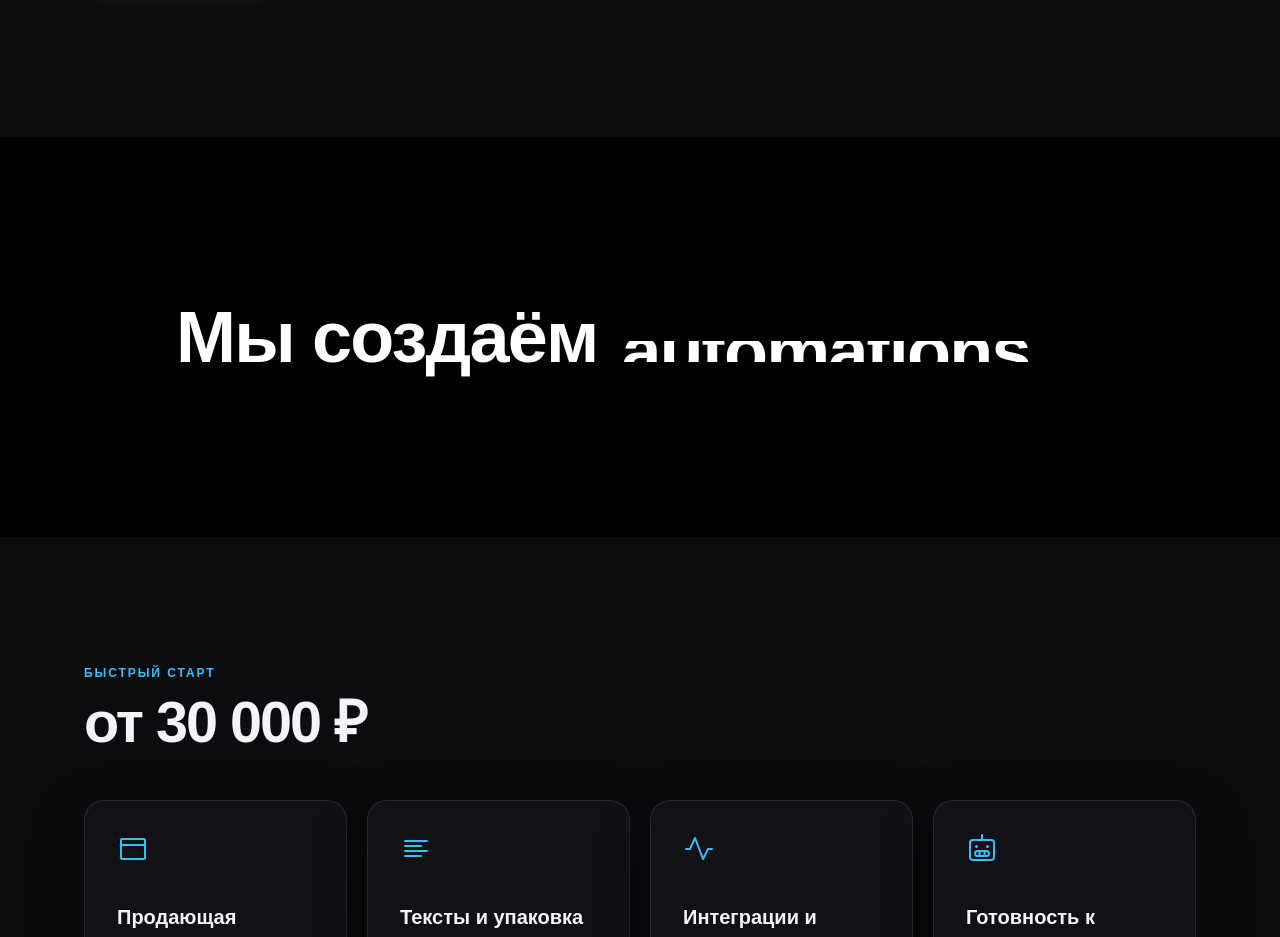
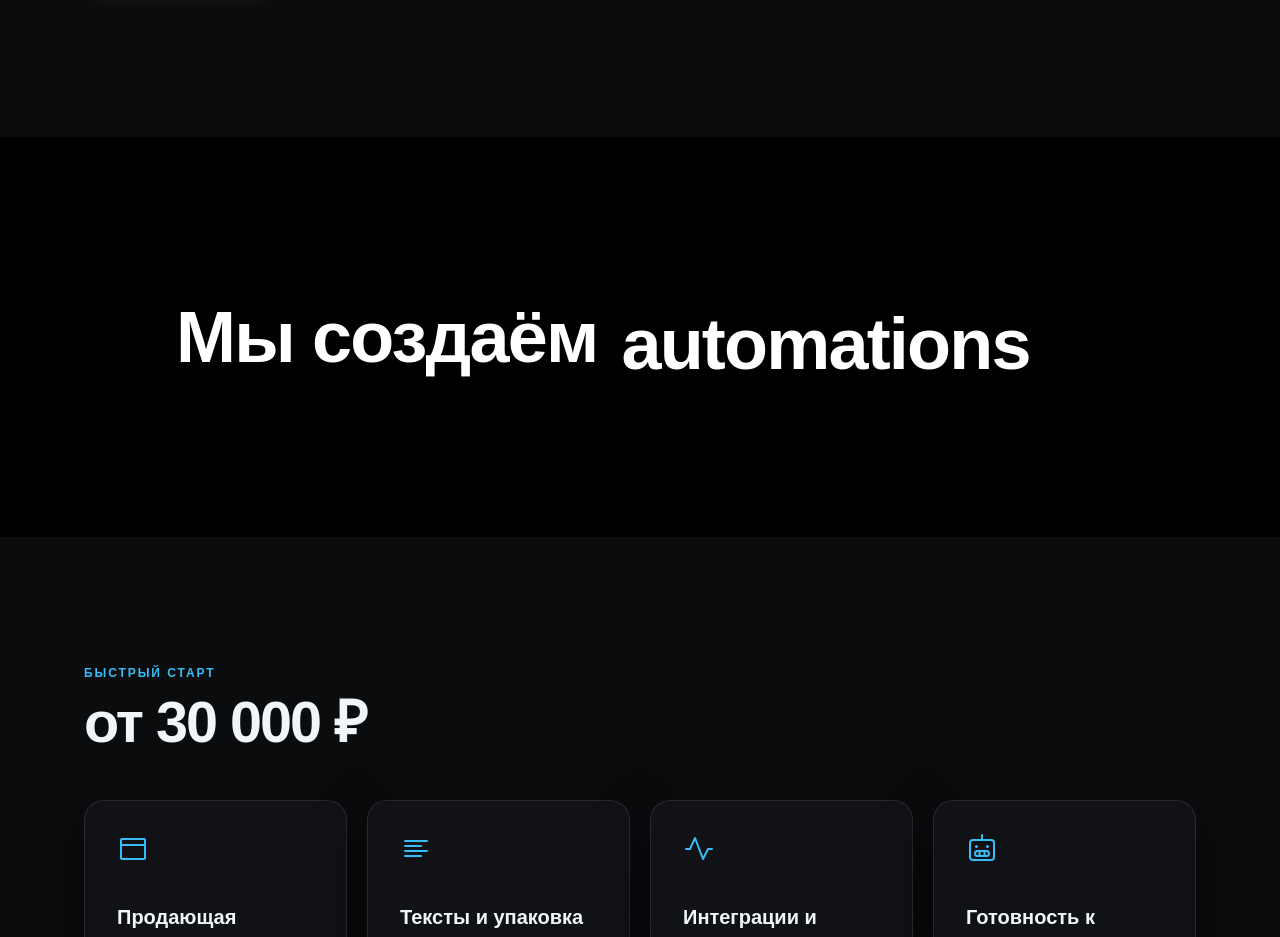
Before and after one commit to Kaaai69/nyraflow, a Next.js app: page / in a window 1280 px wide. Shown: the part 6640-7577 px from the top of the page. Built offline with nearby package versions, Linux system fonts and the light colour scheme.

Commit message:
fix: increase second animation container height to 2.2em to prevent word clipping

```diff
--- a/components/AnimatedServicesSection.tsx
+++ b/components/AnimatedServicesSection.tsx
@@ -31,7 +31,6 @@ export default function AnimatedServicesSection() {
   useEffect(() => {
     if (prefersReducedMotion || isPaused) return;
 
-    // 3.5 seconds per word for calm, crystal-clear readability
     const interval = setInterval(() => {
       setCurrentIndex((prev) => (prev + 1) % SERVICES.length);
     }, 3500);
@@ -67,17 +66,17 @@ export default function AnimatedServicesSection() {
     <section
       ref={sectionRef}
       id="animated-services-section"
-      className="relative flex min-h-[50vh] w-full flex-col justify-center overflow-hidden bg-[#000000] text-[#FFFFFF] select-none py-20"
+      className="relative flex min-h-[50vh] w-full flex-col justify-center overflow-hidden bg-[#000000] text-[#FFFFFF] select-none py-24"
     >
       <div className="mx-auto flex w-full max-w-5xl flex-col items-start justify-center px-6 md:px-12">
         <div className="flex flex-col sm:flex-row items-center sm:items-baseline justify-center sm:justify-start gap-4 md:gap-6 w-full text-center sm:text-left">
           {/* STATIC PHRASE - 100% FIXED POSITION */}
-          <span className="text-4xl font-bold tracking-tight text-[#FFFFFF] sm:text-5xl md:text-6xl lg:text-7xl shrink-0 whitespace-nowrap leading-none">
+          <span className="text-4xl font-bold tracking-tight text-[#FFFFFF] sm:text-5xl md:text-6xl lg:text-7xl shrink-0 whitespace-nowrap leading-normal">
             Мы создаём
           </span>
 
-          {/* DYNAMIC WORD - CRISP WHITE, 3.5s DURATION, SMOOTH MOTION */}
-          <div className="relative flex-1 h-[1.3em] overflow-hidden flex items-center justify-center sm:justify-start">
+          {/* DYNAMIC WORD - INCREASED HEIGHT (2.2em) PREVENTS ALL CLIPPING */}
+          <div className="relative flex-1 h-[2.2em] overflow-visible flex items-center justify-center sm:justify-start">
             <AnimatePresence mode="wait">
               <motion.span
                 key={SERVICES[currentIndex]}
@@ -85,10 +84,10 @@ export default function AnimatedServicesSection() {
                 animate={{ y: 0, opacity: 1 }}
                 exit={{ y: -35, opacity: 0 }}
                 transition={{
-                  duration: 0.7,
+                  duration: 0.65,
                   ease: [0.22, 1, 0.36, 1],
                 }}
-                className="text-4xl font-bold tracking-tight text-[#FFFFFF] sm:text-5xl md:text-6xl lg:text-7xl whitespace-nowrap leading-none text-white block"
+                className="absolute left-0 top-1/2 -translate-y-1/2 text-4xl font-bold tracking-tight text-[#FFFFFF] sm:text-5xl md:text-6xl lg:text-7xl whitespace-nowrap leading-normal text-white block py-2"
               >
                 {SERVICES[currentIndex]}
               </motion.span>
```
